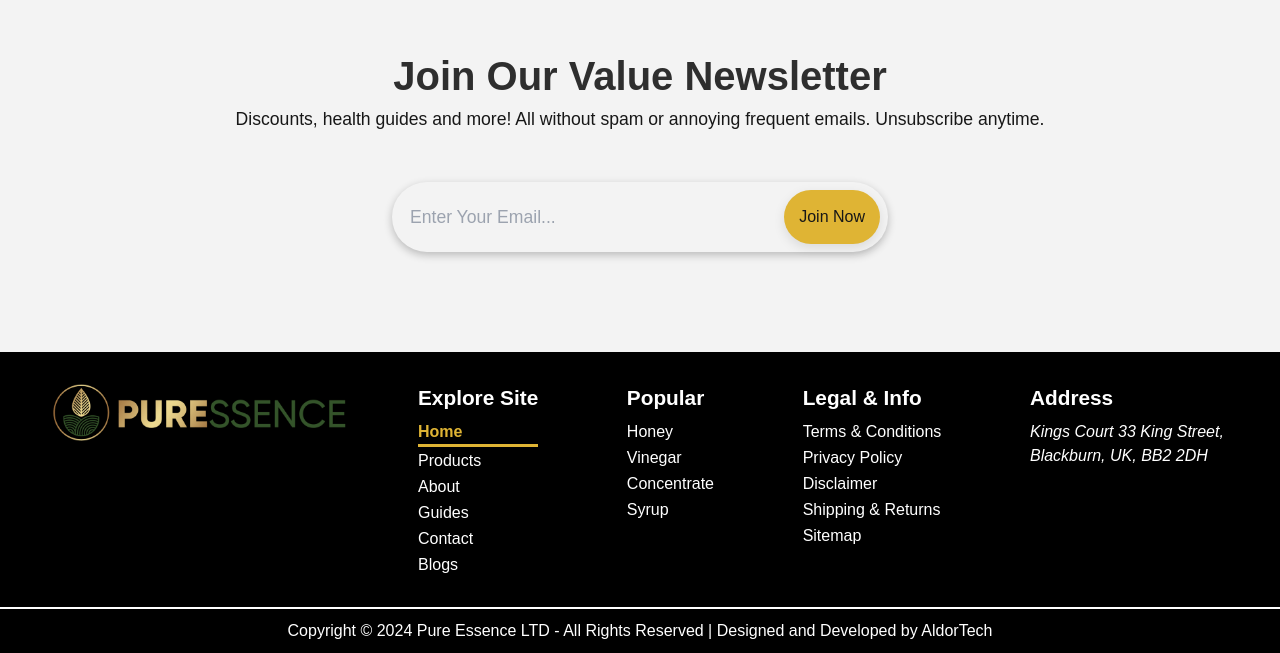
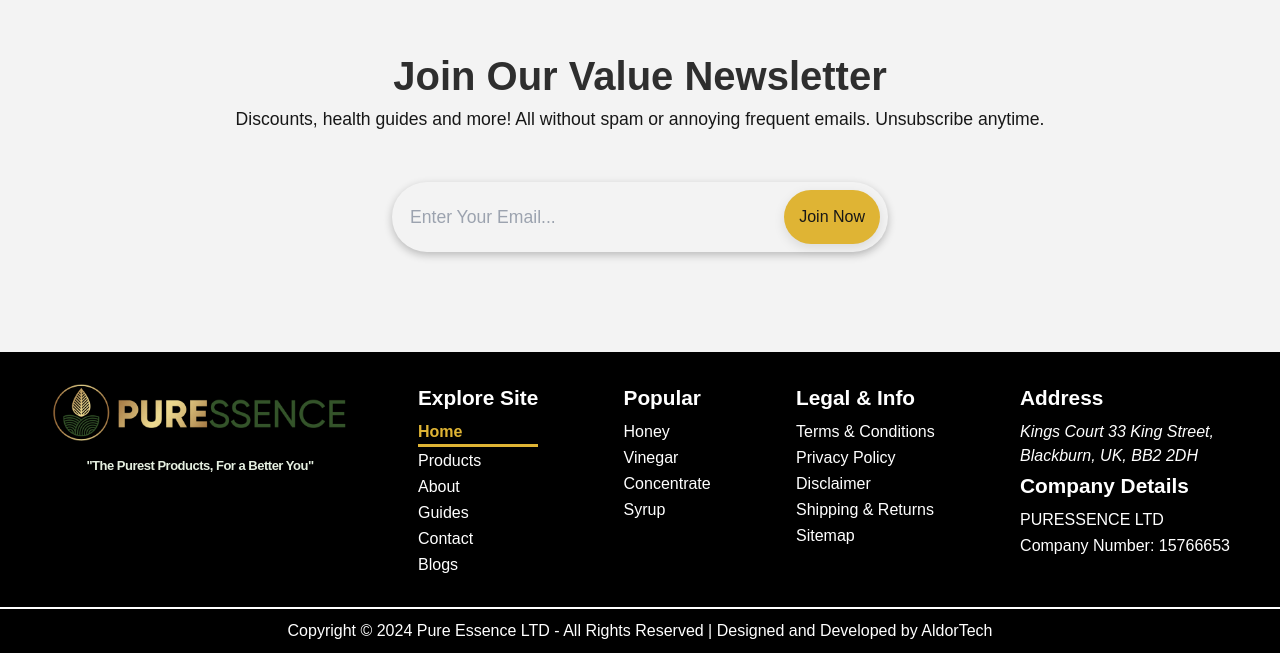
Before and after one commit to aliahmad884/pureessence, a Next.js app: page / in a window 1280 px wide. Shown: the part 5464-6117 px from the top of the page. Built offline with nearby package versions, Linux system fonts and the light colour scheme.

Commit message:
Guides to blog slug, footer incomplete

```diff
--- a/components/footer.jsx
+++ b/components/footer.jsx
@@ -20,11 +20,13 @@
             <div className="footer">
                 <div className="logo">
                     {/* <img src="/transLogo.png" alt="Logo" width={50} /> */}
-                    <img src="/logos/PE-Main-Logo.png" alt="Logo" />
+                    <ol>
+                    <img src="/logos/PE-Main-Logo.png" alt="Logo" /><br />
+                    <p align="center" ><b>&quot;The Purest Products, For a Better You&quot;</b></p>
+                    </ol>
                     {/* <img src="/logos/PE-Small-Text-Logo.png" alt="Logo"  /> */}
                     {/* <div>
                         <h1><strong style={{ color: '#dfb434' }}>Pur</strong> Essence</h1>
-                        <p>The Purest Products, For a Better You.</p>
                     </div> */}
                 </div>
                 <div className="mainCont">
@@ -60,6 +62,11 @@
                             {/* <strong style={{ color: '#dfb434' }}><FontAwesomeIcon icon={faHouse} /></strong>  */}
                             Address</h2>
                         <address>Kings Court 33 King Street, Blackburn, UK, BB2 2DH</address>
+                        <h2>
+                            {/* <strong style={{ color: '#dfb434' }}><FontAwesomeIcon icon={faHouse} /></strong>  */}
+                            Company Details</h2>
+                        <p>PURESSENCE LTD</p>
+                        <p>Company Number: 15766653</p>
                     </div>
                 </div>
             </div>
--- a/components/navbar.jsx
+++ b/components/navbar.jsx
@@ -19,7 +19,7 @@
         { link: 'Home', path: '/' },
         { link: 'Products', path: '/products' },
         { link: 'About', path: '/about' },
-        { link: 'Guides', path: '/guides' },
+        { link: 'Guides', path: '/blogs/health-guides' },
         { link: 'Contact', path: '/contact' },
         { link: 'Blogs', path: '/blogs' }
     ];
```
